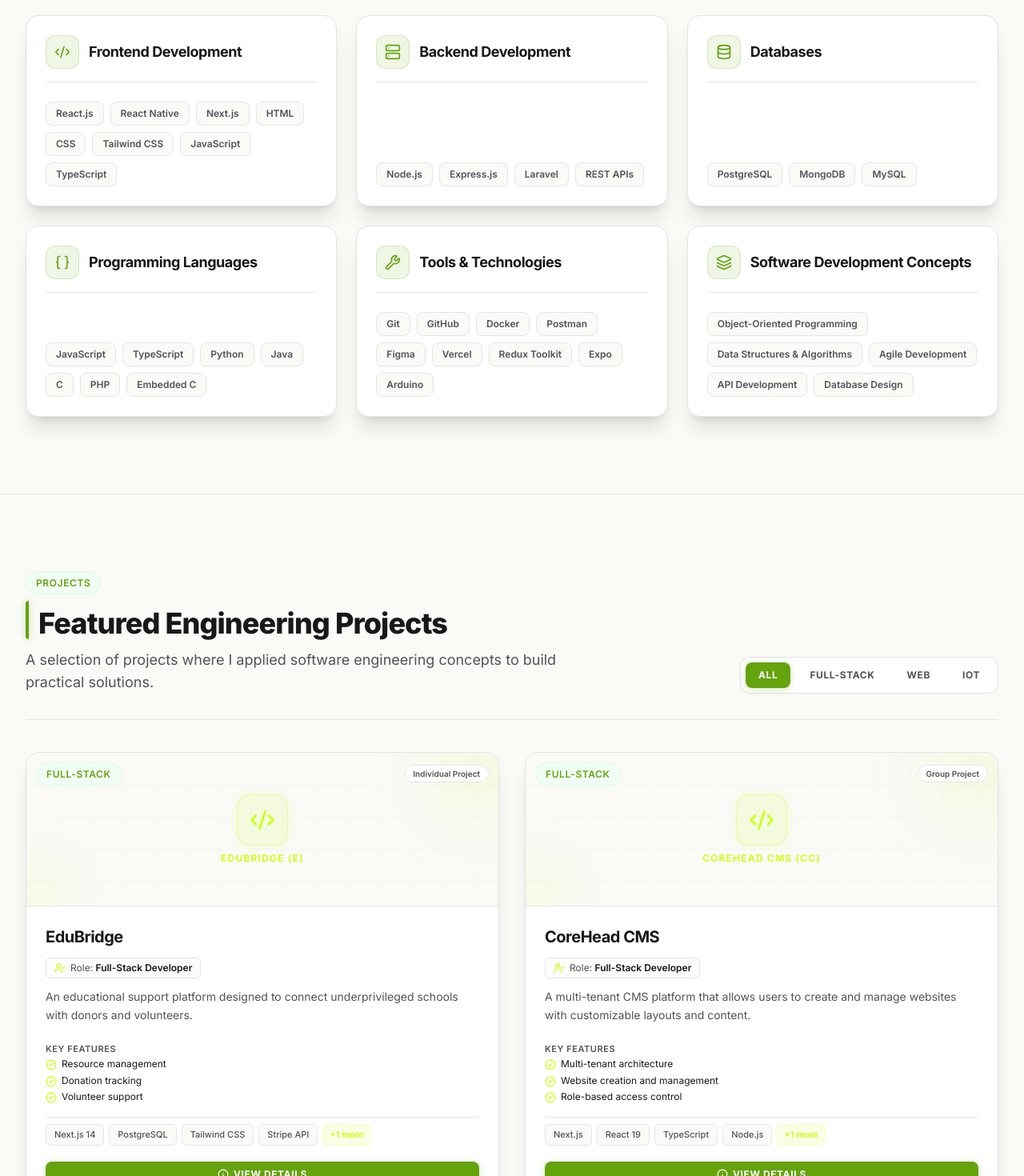
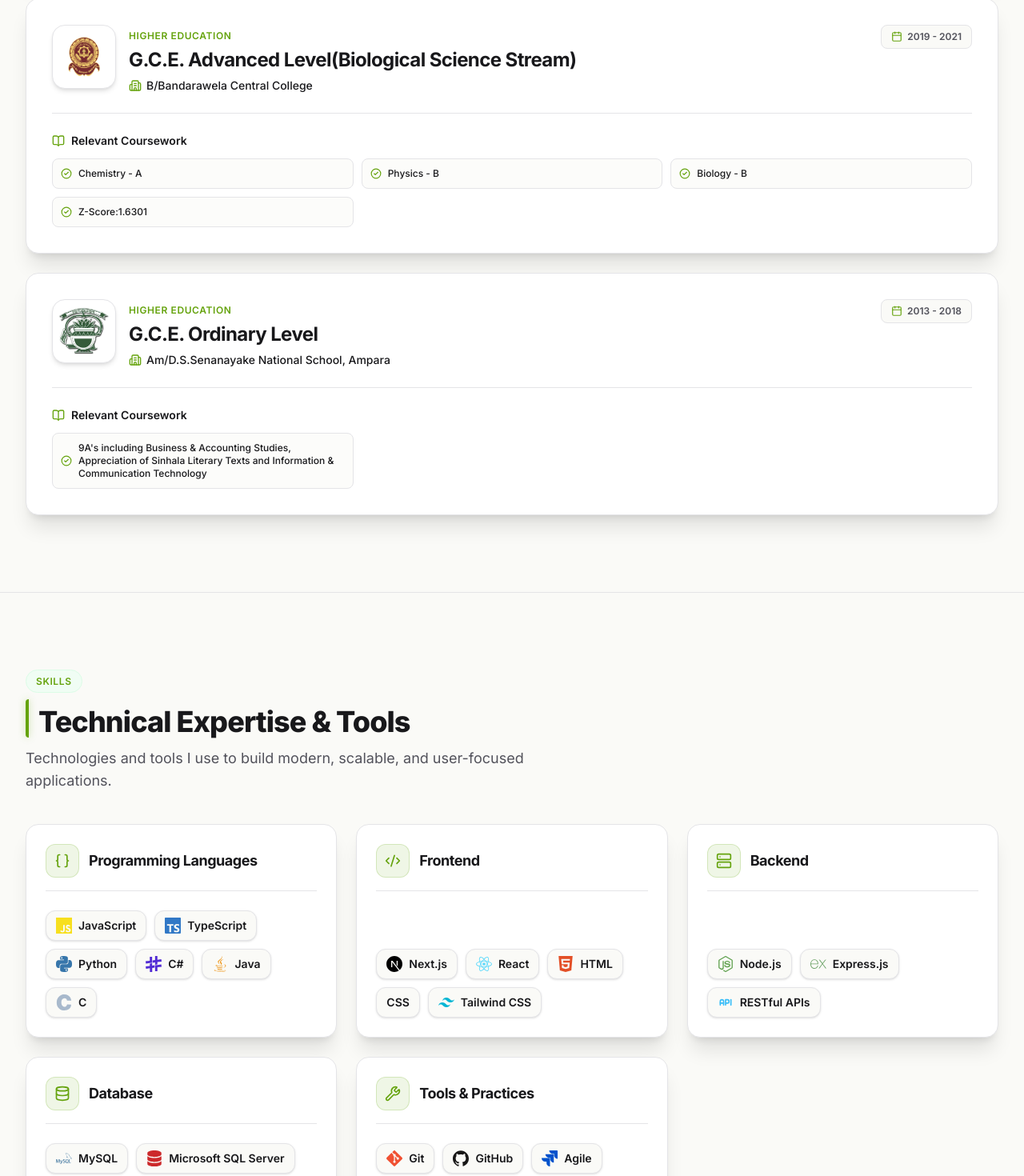
Before and after one commit to shara-kmrn/My-Personal-Portfolio, a React (Vite) app: page / in a window 1280 px wide. Shown: the part 2582-4052 px from the top of the page at 80% size. Built offline with nearby package versions, Linux system fonts and the light colour scheme.

Commit message:
feat: add skills and education components with corresponding data sets and react-icons dependency

```diff
--- a/package.json
+++ b/package.json
@@ -15,6 +15,7 @@
     "motion": "^13.4.6",
     "react": "^19.2.8",
     "react-dom": "^19.2.8",
+    "react-icons": "^5.7.0",
     "tailwindcss": "^4.3.3"
   },
   "devDependencies": {
--- a/src/components/Education.tsx
+++ b/src/components/Education.tsx
@@ -56,9 +56,23 @@ export const Education = () => {
             >
               {/* Card Top: Degree & Institution Header */}
               <div className="flex flex-col md:flex-row md:items-start justify-between gap-4 border-b border-theme-border pb-6">
-                <div className="space-y-2">
-                  <div className="inline-flex items-center gap-2 text-theme-accent font-semibold text-sm">
-                    <GraduationCap className="w-5 h-5 shrink-0" aria-hidden="true" />
+                <div className="flex items-start gap-4">
+                  {item.logo ? (
+                    <div className="w-16 h-16 sm:w-20 sm:h-20 rounded-2xl bg-white p-2 border border-theme-border flex items-center justify-center shrink-0 overflow-hidden shadow-md">
+                      <img
+                        src={item.logo}
+                        alt={`${item.institution} logo`}
+                        className="w-full h-full object-contain"
+                      />
+                    </div>
+                  ) : (
+                    <div className="w-16 h-16 sm:w-20 sm:h-20 rounded-2xl bg-theme-accent/10 border border-theme-accent/20 flex items-center justify-center shrink-0 text-theme-accent">
+                      <GraduationCap className="w-8 h-8" aria-hidden="true" />
+                    </div>
+                  )}
+
+                  <div className="space-y-1.5">
+                    <div className="inline-flex items-center gap-2 text-theme-accent font-semibold text-xs uppercase tracking-wider">
                       <span>Higher Education</span>
                     </div>
                     <h3 className="text-xl sm:text-2xl font-bold text-theme-text tracking-tight">
@@ -76,9 +90,10 @@ export const Education = () => {
                       )}
                     </div>
                   </div>
+                </div>
 
                 {/* Academic Period Badge */}
-                <div className="shrink-0">
+                <div className="shrink-0 self-start md:self-auto">
                   <span className="inline-flex items-center gap-1.5 px-3 py-1.5 rounded-lg text-xs font-semibold bg-theme-bg border border-theme-border text-theme-secondary">
                     <Calendar className="w-3.5 h-3.5 text-theme-accent" aria-hidden="true" />
                     {item.period}
--- a/src/components/Skills.tsx
+++ b/src/components/Skills.tsx
@@ -1,6 +1,32 @@
 import type { Variants } from 'motion/react'
 import { motion } from 'motion/react'
-import { Code2, Server, Database, Braces, Wrench, Layers } from 'lucide-react'
+import { Code2, Server, Database, Braces, Wrench } from 'lucide-react'
+import type { IconType } from 'react-icons'
+import {
+  SiJavascript,
+  SiTypescript,
+  SiPython,
+  SiSharp,
+  SiC,
+  SiNextdotjs,
+  SiReact,
+  SiHtml5,
+  SiCss,
+  SiTailwindcss,
+  SiNodedotjs,
+  SiExpress,
+  SiMysql,
+  SiMongodb,
+  SiPostgresql,
+  SiGit,
+  SiGithub,
+  SiJira,
+  SiPostman,
+  SiFigma,
+  SiDocker,
+} from 'react-icons/si'
+import { FaJava, FaDatabase } from 'react-icons/fa6'
+import { TbApi } from 'react-icons/tb'
 import { skillCategories } from '../data/skills'
 
 const SKILL_CATEGORY_ICONS = {
@@ -9,8 +35,34 @@ const SKILL_CATEGORY_ICONS = {
   database: Database,
   languages: Braces,
   tools: Wrench,
-  concepts: Layers,
 } as const
+
+const SKILL_ICONS: Record<string, IconType> = {
+  javascript: SiJavascript,
+  typescript: SiTypescript,
+  python: SiPython,
+  csharp: SiSharp,
+  java: FaJava,
+  c: SiC,
+  nextjs: SiNextdotjs,
+  react: SiReact,
+  html: SiHtml5,
+  css: SiCss,
+  tailwindcss: SiTailwindcss,
+  nodejs: SiNodedotjs,
+  express: SiExpress,
+  restapi: TbApi,
+  mysql: SiMysql,
+  mssql: FaDatabase,
+  mongodb: SiMongodb,
+  postgresql: SiPostgresql,
+  git: SiGit,
+  github: SiGithub,
+  agile: SiJira,
+  postman: SiPostman,
+  figma: SiFigma,
+  docker: SiDocker,
+}
 
 export const Skills = () => {
   // Animation variants
@@ -62,7 +114,7 @@ export const Skills = () => {
         {/* Categories Grid (1 col mobile, 2 cols tablet, 3 cols desktop) */}
         <div className="grid grid-cols-1 md:grid-cols-2 lg:grid-cols-3 gap-6 items-stretch">
           {skillCategories.map((category) => {
-            const IconComponent = SKILL_CATEGORY_ICONS[category.iconName] || Code2
+            const IconComponent = SKILL_CATEGORY_ICONS[category.iconName as keyof typeof SKILL_CATEGORY_ICONS] || Code2
 
             return (
               <motion.div
@@ -81,15 +133,26 @@ export const Skills = () => {
                 </div>
 
                 {/* Skill Badges List */}
-                <div className="flex flex-wrap gap-2 pt-1">
-                  {category.skills.map((skill) => (
-                    <span
-                      key={skill}
-                      className="px-3 py-1.5 rounded-lg text-xs font-semibold text-theme-secondary bg-theme-bg border border-theme-border hover:text-theme-accent hover:border-theme-accent/40 transition-all cursor-default"
-                    >
-                      {skill}
-                    </span>
-                  ))}
+                <div className="flex flex-wrap gap-2.5 pt-1">
+                  {category.skills.map((skill) => {
+                    const SkillIcon = SKILL_ICONS[skill.iconKey]
+
+                    return (
+                      <div
+                        key={skill.name}
+                        className="inline-flex items-center gap-2 px-3 py-2 rounded-xl text-xs sm:text-sm font-semibold text-theme-text bg-theme-bg border border-theme-border hover:border-theme-accent/50 hover:bg-theme-bg/80 transition-all cursor-default group/badge shadow-sm"
+                      >
+                        {SkillIcon && (
+                          <SkillIcon
+                            className="w-4 h-4 sm:w-5 sm:h-5 shrink-0 group-hover/badge:scale-110 transition-transform"
+                            style={{ color: skill.color }}
+                            aria-hidden="true"
+                          />
+                        )}
+                        <span>{skill.name}</span>
+                      </div>
+                    )
+                  })}
                 </div>
               </motion.div>
             )
--- a/src/data/education.ts
+++ b/src/data/education.ts
@@ -1,9 +1,15 @@
+import uniLogo from '../assets/photos/uni.jpg'
+import esoftLogo from '../assets/photos/images.jpg'
+import bmmvLogo from '../assets/photos/BMMV-Logo-1.png'
+import olLogo from '../assets/photos/ol.jpg'
+
 export interface EducationItem {
   id: string
   degree: string
   institution: string
   faculty?: string
-  period: string
+  logo?: string // Image path or imported image URL
+  period: string // Time period (e.g., "2022 - Present" or "2018 - 2020")
   description?: string
   coursework?: string[]
 }
@@ -14,7 +20,8 @@ export const educationData: EducationItem[] = [
     degree: 'Bachelor of Science Honours in Information Technology',
     institution: 'University of Moratuwa',
     faculty: 'Faculty of Information Technology',
-    period: 'Academic Period: [Add academic period]', // TODO: Replace placeholder with actual academic years (e.g., "2022 - Present")
+    logo: uniLogo,
+    period: '2024 - Present',
     coursework: [
       'Data Structures & Algorithms',
       'Object-Oriented Programming',
@@ -24,4 +31,42 @@ export const educationData: EducationItem[] = [
       'Agile Methodologies',
     ],
   },
+  {
+    id: 'dip in it',
+    degree: 'Diploma in Information Technology',
+    institution: 'Esoft Metro Campus',
+    logo: esoftLogo,
+    period: '2023 - 2024',
+    coursework: [
+      'Data Structures & Algorithms',
+      'Object-Oriented Programming',
+      'Database Systems',
+      'Computer Networks',
+      'Software Engineering',
+      'Agile Methodologies',
+    ],
+  },
+  {
+    id: 'school A/L',
+    degree: 'G.C.E. Advanced Level(Biological Science Stream)',
+    institution: 'B/Bandarawela Central College',
+    logo: bmmvLogo,
+    period: '2019 - 2021',
+    coursework: [
+      'Chemistry - A',
+      'Physics - B',
+      'Biology - B',
+      'Z-Score:1.6301',
+    ],
+  },
+  {
+    id: 'school O/L',
+    degree: 'G.C.E. Ordinary Level',
+    institution: 'Am/D.S.Senanayake National School, Ampara',
+    logo: olLogo,
+    period: '2013 - 2018',
+    coursework: [
+      "9A's including Business & Accounting Studies, Appreciation of Sinhala Literary Texts and Information & Communication Technology",
+    ],
+  },
 ]
--- a/src/data/skills.ts
+++ b/src/data/skills.ts
@@ -1,88 +1,75 @@
+export interface SkillItem {
+  name: string
+  iconKey: string
+  color?: string
+}
+
 export interface SkillCategory {
   id: string
   title: string
-  iconName: 'frontend' | 'backend' | 'database' | 'languages' | 'tools' | 'concepts'
+  iconName: 'languages' | 'frontend' | 'backend' | 'database' | 'tools'
   description?: string
-  skills: string[]
+  skills: SkillItem[]
 }
 
 export const skillCategories: SkillCategory[] = [
-  {
-    id: 'frontend',
-    title: 'Frontend Development',
-    iconName: 'frontend',
-    skills: [
-      'React.js',
-      'React Native',
-      'Next.js',
-      'HTML',
-      'CSS',
-      'Tailwind CSS',
-      'JavaScript',
-      'TypeScript',
-    ],
-  },
-  {
-    id: 'backend',
-    title: 'Backend Development',
-    iconName: 'backend',
-    skills: [
-      'Node.js',
-      'Express.js',
-      'Laravel',
-      'REST APIs',
-    ],
-  },
-  {
-    id: 'databases',
-    title: 'Databases',
-    iconName: 'database',
-    skills: [
-      'PostgreSQL',
-      'MongoDB',
-      'MySQL',
-    ],
-  },
   {
     id: 'programming-languages',
     title: 'Programming Languages',
     iconName: 'languages',
     skills: [
-      'JavaScript',
-      'TypeScript',
-      'Python',
-      'Java',
-      'C',
-      'PHP',
-      'Embedded C',
+      { name: 'JavaScript', iconKey: 'javascript', color: '#F7DF1E' },
+      { name: 'TypeScript', iconKey: 'typescript', color: '#3178C6' },
+      { name: 'Python', iconKey: 'python', color: '#3776AB' },
+      { name: 'C#', iconKey: 'csharp', color: '#512BD4' },
+      { name: 'Java', iconKey: 'java', color: '#ED8B00' },
+      { name: 'C', iconKey: 'c', color: '#A8B9CC' },
     ],
   },
   {
-    id: 'tools',
-    title: 'Tools & Technologies',
-    iconName: 'tools',
+    id: 'frontend',
+    title: 'Frontend',
+    iconName: 'frontend',
     skills: [
-      'Git',
-      'GitHub',
-      'Docker',
-      'Postman',
-      'Figma',
-      'Vercel',
-      'Redux Toolkit',
-      'Expo',
-      'Arduino',
+      { name: 'Next.js', iconKey: 'nextjs', color: '#000000' },
+      { name: 'React', iconKey: 'react', color: '#61DAFB' },
+      { name: 'HTML', iconKey: 'html', color: '#E34F26' },
+      { name: 'CSS', iconKey: 'css', color: '#1572B6' },
+      { name: 'Tailwind CSS', iconKey: 'tailwindcss', color: '#06B6D4' },
     ],
   },
   {
-    id: 'concepts',
-    title: 'Software Development Concepts',
-    iconName: 'concepts',
+    id: 'backend',
+    title: 'Backend',
+    iconName: 'backend',
     skills: [
-      'Object-Oriented Programming',
-      'Data Structures & Algorithms',
-      'Agile Development',
-      'API Development',
-      'Database Design',
+      { name: 'Node.js', iconKey: 'nodejs', color: '#5FA04E' },
+      { name: 'Express.js', iconKey: 'express', color: '#68A063' },
+      { name: 'RESTful APIs', iconKey: 'restapi', color: '#38BDF8' },
+    ],
+  },
+  {
+    id: 'database',
+    title: 'Database',
+    iconName: 'database',
+    skills: [
+      { name: 'MySQL', iconKey: 'mysql', color: '#4479A1' },
+      { name: 'Microsoft SQL Server', iconKey: 'mssql', color: '#CC292B' },
+      { name: 'MongoDB', iconKey: 'mongodb', color: '#47A248' },
+      { name: 'PostgreSQL', iconKey: 'postgresql', color: '#4169E1' },
+    ],
+  },
+  {
+    id: 'tools-practices',
+    title: 'Tools & Practices',
+    iconName: 'tools',
+    skills: [
+      { name: 'Git', iconKey: 'git', color: '#F05032' },
+      { name: 'GitHub', iconKey: 'github', color: '#181717' },
+      { name: 'Agile', iconKey: 'agile', color: '#0052CC' },
+      { name: 'Postman', iconKey: 'postman', color: '#FF6C37' },
+      { name: 'Figma', iconKey: 'figma', color: '#F24E1E' },
+      { name: 'Docker', iconKey: 'docker', color: '#2496ED' },
     ],
   },
 ]
```
Lines whose indentation alone changed are shown as unchanged.
